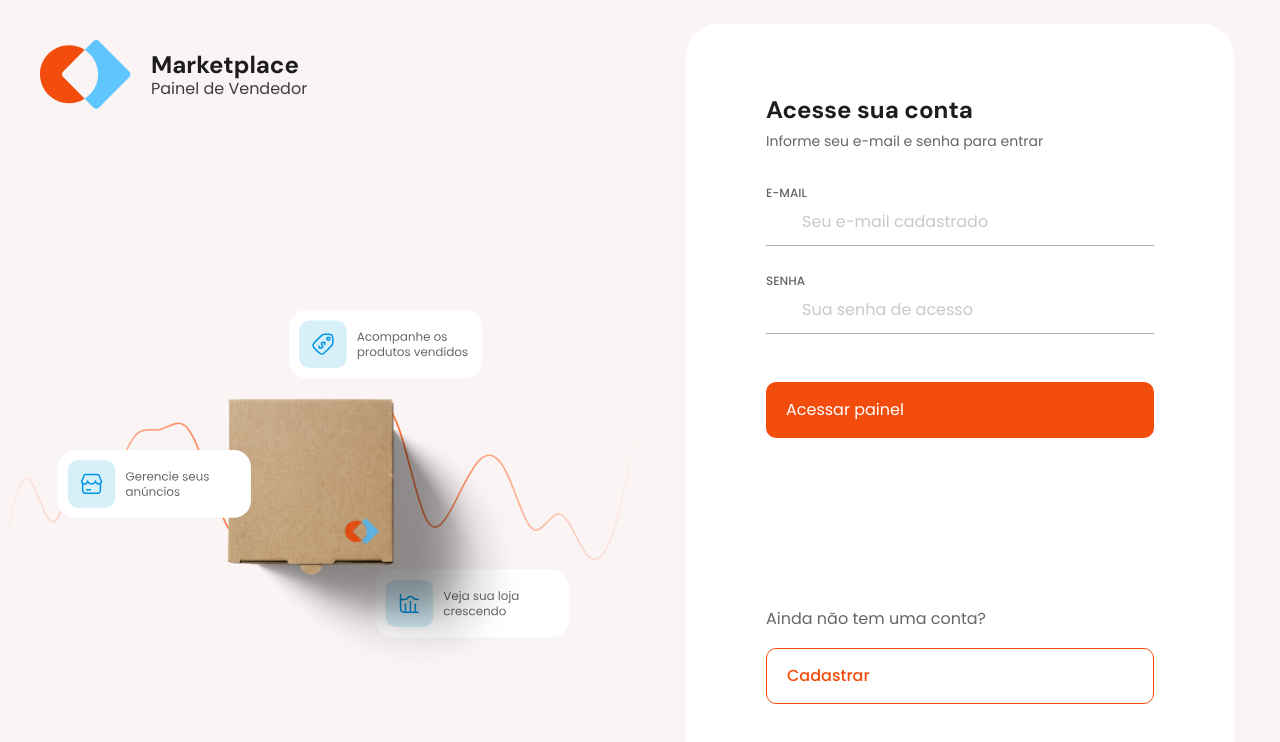
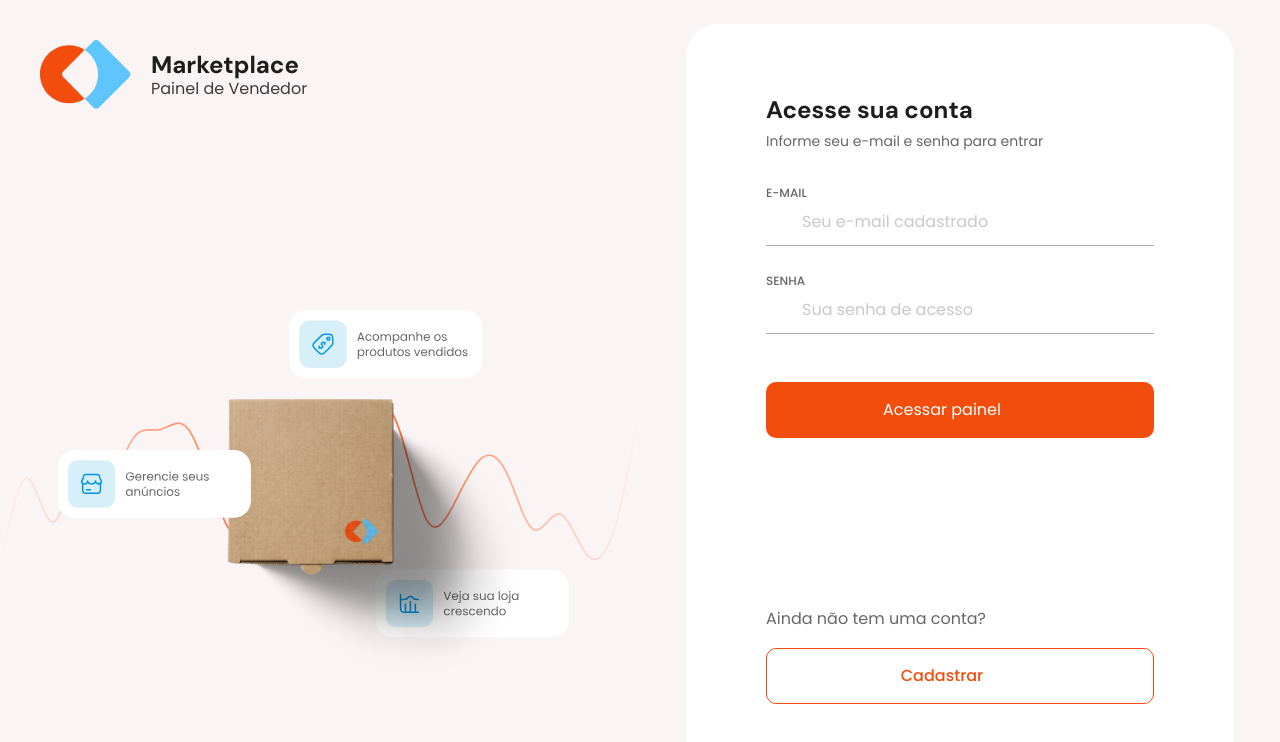
Before and after one commit to jaon82/mba-marketplace-web, a React (Vite) app: page /sign-in in a window 1280 px wide. Shown: the top 742 px of the page. Built offline with nearby package versions, Linux system fonts and the light colour scheme; some icons are missing.

Commit message:
Update bottom component

```diff
--- a/src/components/products-filter.tsx
+++ b/src/components/products-filter.tsx
@@ -32,7 +32,7 @@
   }
 
   return (
-    <div className="flex flex-col flex-1 justify-between m-6 bg-white p-6 rounded-[20px]">
+    <div className="flex flex-col justify-between m-6 bg-white p-6 rounded-[20px]">
       <div className="flex flex-col gap-12">
         <div className="flex flex-col gap-2">
           <h1 className="font-dm-sans text-title-sm text-gray-300">Filtrar</h1>
--- a/src/components/ui/button.tsx
+++ b/src/components/ui/button.tsx
@@ -5,7 +5,7 @@
 import { cn } from "@/lib/utils";
 
 const buttonVariants = cva(
-  "inline-flex items-center justify-between cursor-pointer whitespace-nowrap rounded-[10px] text-sm font-medium transition-all disabled:pointer-events-none disabled:opacity-50 [&_svg]:pointer-events-none [&_svg:not([class*='size-'])]:size-4 shrink-0 [&_svg]:shrink-0 outline-none focus-visible:border-ring focus-visible:ring-ring/50 focus-visible:ring-[3px] aria-invalid:ring-destructive/20 dark:aria-invalid:ring-destructive/40 aria-invalid:border-destructive",
+  "inline-flex items-center [:has(svg)]:justify-between [:not(:has(svg))]:justify-center cursor-pointer whitespace-nowrap rounded-[10px] text-sm font-medium transition-all disabled:pointer-events-none disabled:opacity-50 [&_svg]:pointer-events-none [&_svg:not([class*='size-'])]:size-4 shrink-0 [&_svg]:shrink-0 outline-none focus-visible:border-ring focus-visible:ring-ring/50 focus-visible:ring-[3px] aria-invalid:ring-destructive/20 dark:aria-invalid:ring-destructive/40 aria-invalid:border-destructive",
   {
     variants: {
       variant: {
--- a/src/pages/auth/sign-in.tsx
+++ b/src/pages/auth/sign-in.tsx
@@ -91,7 +91,10 @@
           size={"lg"}
           asChild
         >
-          <Link to="/sign-up">Cadastrar</Link>
+          <Link to="/sign-up">
+            Cadastrar
+            <HugeiconsIcon icon={ArrowRight02Icon} size={24} />
+          </Link>
         </Button>
       </div>
     </div>
--- a/src/pages/auth/sign-up.tsx
+++ b/src/pages/auth/sign-up.tsx
@@ -151,7 +151,10 @@
           size={"lg"}
           asChild
         >
-          <Link to="/sign-in">Acessar</Link>
+          <Link to="/sign-in">
+            Acessar
+            <HugeiconsIcon icon={ArrowRight02Icon} size={24} />
+          </Link>
         </Button>
       </div>
     </div>
```
